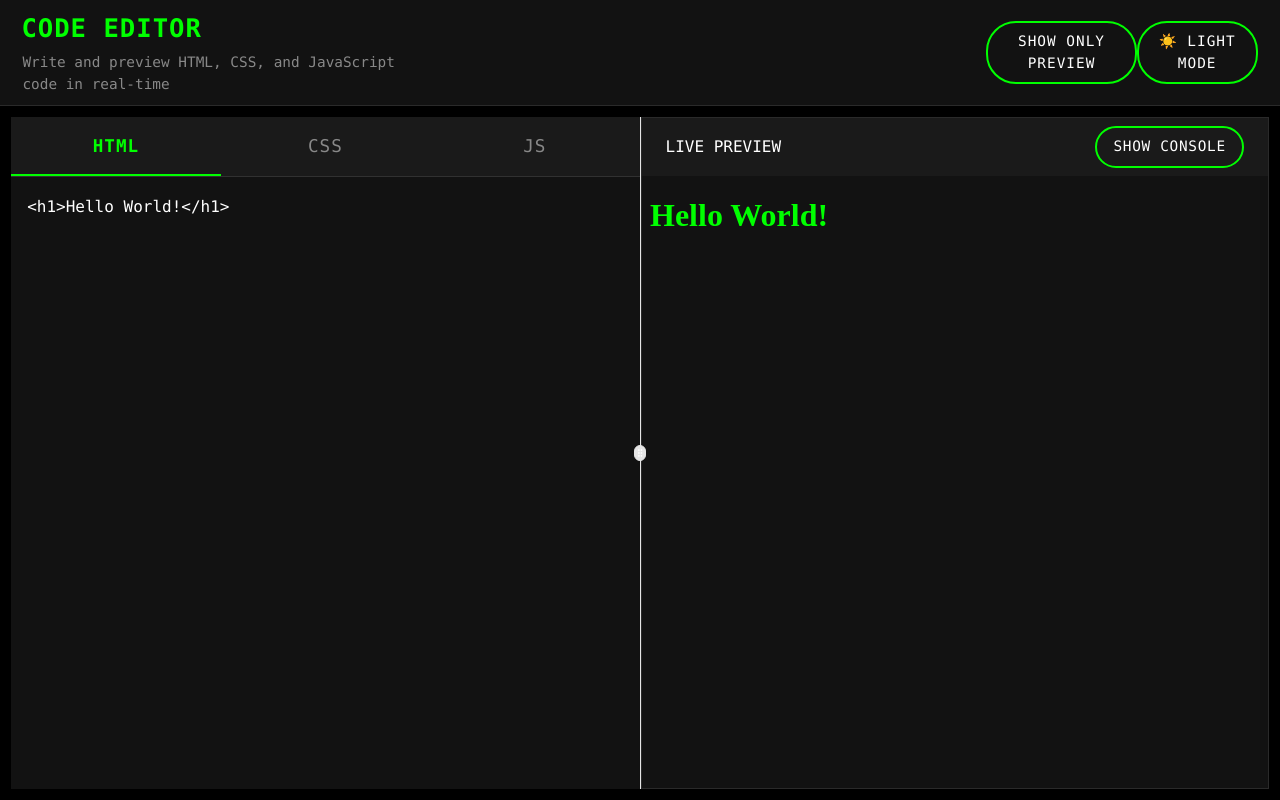
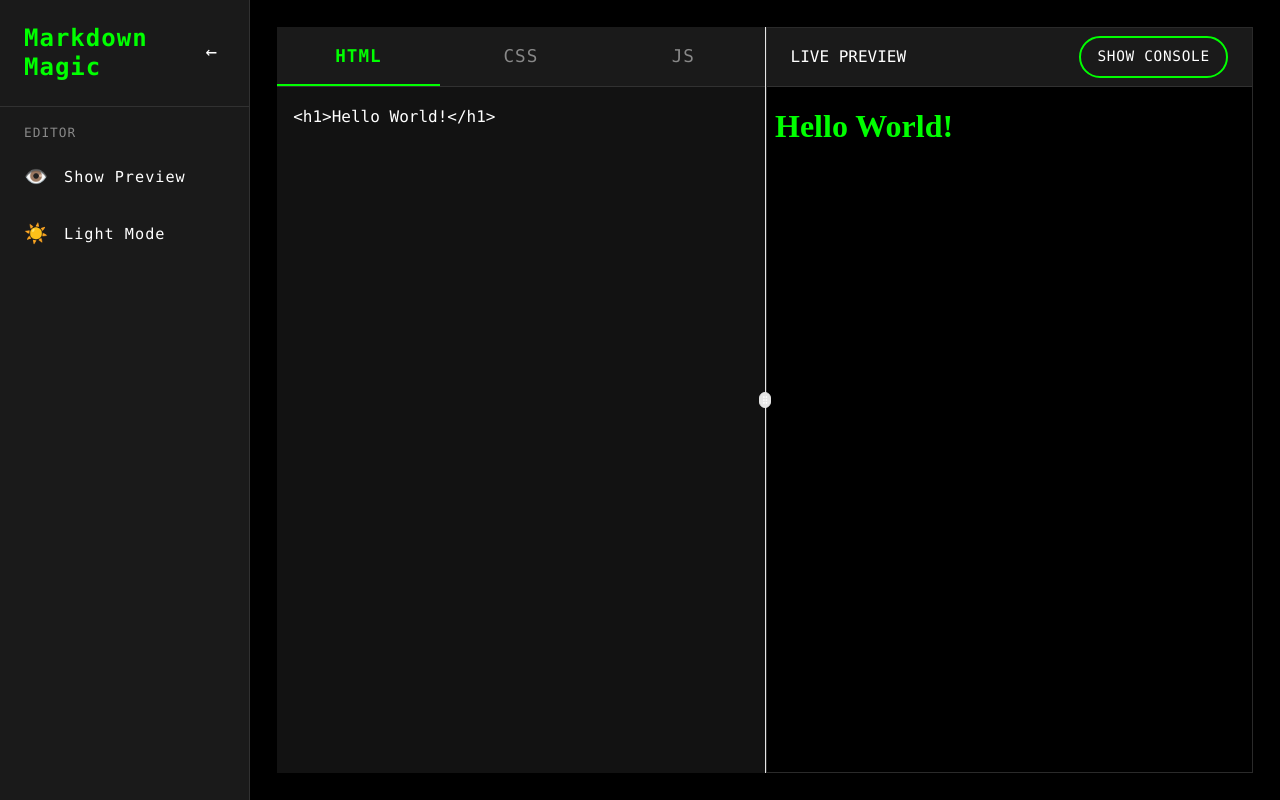
Before and after one commit to VIDHITTS/Markdown-Magic, a React (Vite) app: page / in a window 1280 px wide. Built offline with nearby package versions, Linux system fonts and the light colour scheme.

Commit message:
remove header and added sidebar

```diff
--- a/src/App.css
+++ b/src/App.css
@@ -9,6 +9,7 @@
   --another_text_color: #888888;
   --speedy_speed: 0.3s;
   --tab-inactive: #888888;
+
 }
 [theme="light"] {
   --background_colour: #ffffff;
@@ -159,7 +160,9 @@ body {
 .magic-output {
   display: flex;
   flex-direction: column;
-  min-width: 200px;
+  height: 100%;
+  width: 100%;
+  background-color: var(--background_colour);
   border: 1px solid var(--border_colour);
 }
 
@@ -170,6 +173,7 @@ body {
   display: flex;
   justify-content: space-between;
   align-items: center;
+  border-bottom: 1px solid var(--border_colour);
 }
 
 .console-button {
@@ -189,9 +193,12 @@ body {
   color: var(--background_colour);
 }
 
-.magic-output iframe {
+.preview-frame {
   flex: 1;
+  width: 100%;
+  height: 100%;
   border: none;
+  background-color: var(--background_colour);
 }
 
 .magic-console {
@@ -237,6 +244,7 @@ body {
   font-family: "Fira Code", "Consolas", monospace;
   font-size: 0.9rem;
   color: var(--main_colour);
+  background-color: var(--background_colour);
 }
 
 .magic-line {
@@ -297,11 +305,81 @@ body {
   height: 100%;
 }
 .main-magic {
-  display: grid;
-  grid-template-columns: 1fr 1fr;
   flex: 1;
   display: flex;
+  overflow: hidden;
+  width: 100%;
+  height: calc(100vh - 2rem);
+}
+
+.app-container {
+  display: flex;
+  min-height: 100vh;
+  background-color: var(--background_colour);
+  position: relative;
+}
+
+.main-content {
+  flex: 1;
+  margin-left: 250px;
+  padding: 1rem;
+  transition: margin-left 0.3s ease;
+  min-height: 100vh;
+  overflow-x: hidden;
+  background-color: var(--background_colour);
+  color: var(--text_colour);
+}
+
+.sidebar.collapsed+.main-content {
+  margin-left: 60px;
+}
+
+[theme="dark"].app-container {
+  background-color: var(--background_colour);
+}
+
+[theme="dark"].main-content {
+  background-color: var(--background_colour);
+  color: var(--text_colour);
+}
+
+@media (max-width: 768px) {
+  .main-content {
+    margin-left: 0;
+  }
+
+  .sidebar {
+    position: fixed;
+    left: -250px;
+  }
+
+  .sidebar.active {
+    left: 0;
+  }
+
+  .sidebar.collapsed {
+    left: -60px;
+  }
+}
+
+.markdown-magic {
+  display: flex;
+  flex-direction: column;
+  height: 100vh;
+  width: 100%;
+}
+
+.main-magic {
+  flex: 1;
+  display: flex;
+  overflow: hidden;
+  width: 100%;
+  height: calc(100vh - 2rem);
+}
+
+.user-magic {
+  display: flex;
+  flex-direction: column;
   height: 100%;
   width: 100%;
-  overflow: hidden;
 }
--- a/src/App.jsx
+++ b/src/App.jsx
@@ -5,11 +5,11 @@ import {
   ResizablePanel,
   ResizablePanelGroup,
 } from "@/components/ui/resizable";
-import "./App.css";
-import Header from "./components/Header.jsx";
 import Selector from "./components/Selector.jsx";
 import UserEditor from "./components/UserEditor.jsx";
 import Output from "./components/Output.jsx";
+import Sidebar from "./components/Sidebar.jsx";
+import "./App.css";
 
 export default function App() {
   const [htmlcode, sethtmlcode] = useState("<h1>Hello World!</h1>");
@@ -19,8 +19,8 @@ export default function App() {
   const [consoledata, setconsoledata] = useState([]);
   const [show, setconsole] = useState(false);
   const [dark, setdarktheme] = useState(true);
+
   const [showonlypreview, setshowpreview] = useState(false);
-
   useEffect(() => {
     document.documentElement.setAttribute("theme", dark ? "dark" : "light");
   }, [dark]);
@@ -58,14 +58,14 @@ export default function App() {
   };
 
   return (
-    <div className="markdown-magic">
-      <Header
+    <div className="app-container">
+      <Sidebar
         dark={dark}
         setdarktheme={setdarktheme}
         showonlypreview={showonlypreview}
         setshowpreview={setshowpreview}
       />
-
+      <div className="main-content">
         {showonlypreview ? (
           <Output
             usercode={usercode}
@@ -97,5 +97,6 @@ export default function App() {
           </div>
         )}
       </div>
+    </div>
   );
 }
--- a/src/components/Header.jsx
+++ /dev/null
@@ -1,31 +0,0 @@
-import React from "react";
-
-export default function Header({
-  dark,
-  setdarktheme,
-  showonlypreview,
-  setshowpreview,
-}) {
-  const buttonMargin = {
-    marginLeft: !showonlypreview ? "565px" : "500px",
-  };
-
-  return (
-    <header className="magic-heading">
-      <div>
-        <h1>CODE EDITOR</h1>
-        <p>Write and preview HTML, CSS, and JavaScript code in real-time</p>
-      </div>
-      <button
-        className="only-button"
-        style={buttonMargin}
-        onClick={() => setshowpreview((s) => !s)}
-      >
-        {showonlypreview ? "SHOW EDITOR AND PREVIEW" : "SHOW ONLY PREVIEW"}
-      </button>
-      <button className="darkmagic" onClick={() => setdarktheme((d) => !d)}>
-        {dark ? "☀️ LIGHT MODE" : "🌙 DARK MODE"}
-      </button>
-    </header>
-  );
-}
--- a/src/components/Output.jsx
+++ b/src/components/Output.jsx
@@ -22,6 +22,7 @@ export default function Output({
       </div>
       <iframe
         srcDoc={usercode}
+        className="preview-frame"
       />
       {show && (
         <ConsolePanel
--- /dev/null
+++ b/src/components/Sidebar.css
@@ -0,0 +1,157 @@
+.sidebar {
+  width: 250px;
+  height: 100vh;
+  background-color: var(--backy_colour);
+  color: var(--text_colour);
+  position: fixed;
+  left: 0;
+  top: 0;
+  display: flex;
+  flex-direction: column;
+  box-shadow: 2px 0 5px rgba(0, 0, 0, 0.1);
+  transition: all 0.3s ease;
+  z-index: 1000;
+  border-right: 1px solid var(--border_colour);
+}
+
+.sidebar.collapsed {
+  width: 60px;
+}
+
+.sidebar-header {
+  padding: 1.5rem;
+  border-bottom: 1px solid var(--border_colour);
+  display: flex;
+  justify-content: space-between;
+  align-items: center;
+}
+
+.sidebar-title h2 {
+  margin: 0;
+  font-size: 1.5rem;
+  font-weight: 900;
+  color: var(--main_colour);
+  white-space: nowrap;
+  overflow: hidden;
+  text-overflow: ellipsis;
+  letter-spacing: 1px;
+  line-height: 1.2;
+}
+
+.toggle-btn {
+  background: transparent;
+  border: none;
+  color: var(--text_colour);
+  cursor: pointer;
+  font-size: 1.2rem;
+  padding: 0.5rem;
+  transition: all var(--speedy_speed);
+}
+
+.toggle-btn:hover {
+  color: var(--main_colour);
+}
+
+.sidebar-nav {
+  padding: 1rem 0;
+  flex: 1;
+  overflow-y: auto;
+}
+
+.nav-section {
+  margin-bottom: 1.5rem;
+}
+
+.nav-title {
+  padding: 0 1.5rem;
+  font-size: 0.8rem;
+  text-transform: uppercase;
+  color: var(--another_text_color);
+  margin-bottom: 0.5rem;
+  letter-spacing: 1px;
+}
+
+.nav-items {
+  list-style: none;
+  padding: 0;
+  margin: 0;
+}
+
+.nav-item {
+  margin: 0.2rem 0;
+}
+
+.nav-link {
+  display: flex;
+  align-items: center;
+  padding: 0.8rem 1.5rem;
+  color: var(--text_colour);
+  text-decoration: none;
+  transition: all var(--speedy_speed);
+  position: relative;
+  white-space: nowrap;
+  overflow: hidden;
+  width: 100%;
+  background: none;
+  cursor: pointer;
+  letter-spacing: 1px;
+}
+
+.nav-link:hover {
+  background-color: var(--light_background_colour);
+  color: var(--text_colour);
+}
+
+.nav-link::before {
+  content: "";
+  position: absolute;
+  left: 0;
+  top: 0;
+  height: 100%;
+  width: 3px;
+  background-color: var(--main_colour);
+  transform: scaleY(0);
+  transition: transform var(--speedy_speed);
+}
+
+.nav-link:hover::before {
+  transform: scaleY(1);
+}
+
+.nav-icon {
+  margin-right: 1rem;
+  font-size: 1.2rem;
+  width: 24px;
+  text-align: center;
+  flex-shrink: 0;
+}
+
+.nav-text {
+  font-size: 0.95rem;
+  overflow: hidden;
+  text-overflow: ellipsis;
+}
+
+.nav-link.active {
+  background-color: var(--light_background_colour);
+  color: var(--main_colour);
+}
+
+.nav-link.active::before {
+  transform: scaleY(1);
+}
+
+.sidebar.collapsed .nav-text,
+.sidebar.collapsed .nav-title,
+.sidebar.collapsed .sidebar-title {
+  display: none;
+}
+
+.sidebar.collapsed .nav-link {
+  padding: 0.8rem;
+  justify-content: center;
+}
+
+.sidebar.collapsed .nav-icon {
+  margin-right: 0;
+}
--- /dev/null
+++ b/src/components/Sidebar.jsx
@@ -0,0 +1,56 @@
+import React, { useState } from "react";
+import "./Sidebar.css";
+
+const Sidebar = ({ dark, setdarktheme, showonlypreview, setshowpreview }) => {
+  const [isCollapsed, setIsCollapsed] = useState(false);
+
+  return (
+    <div className={`sidebar ${isCollapsed ? "collapsed" : ""}`}>
+      <div className="sidebar-header">
+        <div className="sidebar-title">
+          <h2>Markdown</h2>
+          <h2>Magic</h2>
+        </div>
+        <button
+          className="toggle-btn"
+          onClick={() => setIsCollapsed(!isCollapsed)}
+        >
+          {isCollapsed ? "→" : "←"}
+        </button>
+      </div>
+      <nav className="sidebar-nav">
+        <div className="nav-section">
+          <h3 className="nav-title">Editor</h3>
+          <ul className="nav-items">
+            <li className="nav-item">
+              <button
+                className="nav-link"
+                onClick={() => setshowpreview((s) => !s)}
+              >
+                <span className="nav-icon">
+                  {showonlypreview ? "✏️" : "👁️"}
+                </span>
+                <span className="nav-text">
+                  {showonlypreview ? "Show Editor" : "Show Preview"}
+                </span>
+              </button>
+            </li>
+            <li className="nav-item">
+              <button
+                className="nav-link"
+                onClick={() => setdarktheme((d) => !d)}
+              >
+                <span className="nav-icon">{dark ? "☀️" : "🌙"}</span>
+                <span className="nav-text">
+                  {dark ? "Light Mode" : "Dark Mode"}
+                </span>
+              </button>
+            </li>
+          </ul>
+        </div>
+      </nav>
+    </div>
+  );
+};
+
+export default Sidebar;
```
Also changed, not shown: package.json (+7 -0 lines), 4 other files (tests, documents, lock files or other folders). Lines whose indentation alone changed are shown as unchanged.
